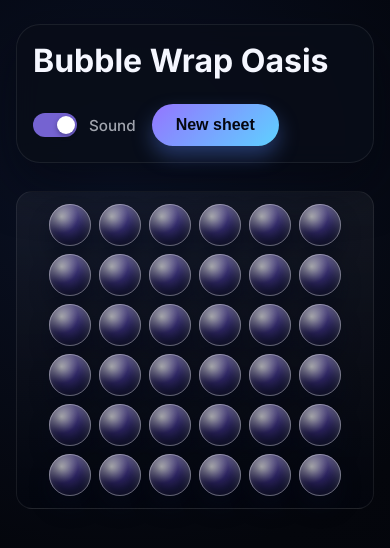
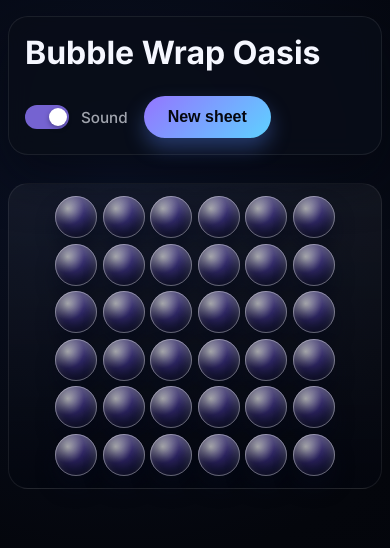
Before and after one commit to cliffhales/bubble_wrap, a plain HTML site: page index.html in a window 390 px wide. Drawn offline with Linux system fonts and the light colour scheme.

Commit message:
Fix drag-to-toggle and improve mobile layout

```diff
--- a/script.js
+++ b/script.js
@@ -57,8 +57,7 @@ window.addEventListener('resize', debounce(() => createSheet(), 200));
 primeAudioOnFirstInteraction();
 
 sheetEl.addEventListener('pointerdown', handlePointerDown);
-sheetEl.addEventListener('pointerover', handlePointerDrag);
-sheetEl.addEventListener('pointerenter', handlePointerDrag);
+window.addEventListener('pointermove', handlePointerDrag);
 window.addEventListener('pointerup', endGesture);
 window.addEventListener('pointercancel', endGesture);
 
@@ -88,6 +87,7 @@ function handlePointerDown(event) {
 
   gestureActive = true;
   gestureShouldPop = !bubble.classList.contains('popped');
+  // Prevent default to avoid scrolling on touch devices while dragging on bubbles
   event.preventDefault();
   applyBubbleState(bubble, gestureShouldPop);
 }
@@ -97,8 +97,17 @@ function handlePointerDrag(event) {
     return;
   }
 
-  const bubble = event.target.closest('.bubble');
+  // Use elementFromPoint to find the element under the cursor/finger
+  const target = document.elementFromPoint(event.clientX, event.clientY);
+  if (!target) return;
+
+  const bubble = target.closest('.bubble');
   if (!bubble) {
+    return;
+  }
+
+  // Ensure we are still interacting with the same sheet
+  if (!sheetEl.contains(bubble)) {
     return;
   }
 
--- a/styles.css
+++ b/styles.css
@@ -26,7 +26,7 @@ body {
 .wrapper {
   width: min(1200px, 100%);
   margin: 0 auto;
-  padding: 1.5rem clamp(1rem, 3vw, 2.5rem) 3rem;
+  padding: 1.5rem clamp(0.5rem, 3vw, 2.5rem) 3rem;
   display: flex;
   flex-direction: column;
   gap: 1.75rem;
@@ -181,8 +181,18 @@ body {
 }
 
 @media (max-width: 640px) {
+  .wrapper {
+    padding: 1rem 0.5rem;
+  }
+
+  .panel {
+    padding: 1rem;
+    border-radius: 20px;
+  }
+
   .sheet {
-    gap: 0.5rem;
-    border-radius: 16px;
+    gap: 0.35rem;
+    padding: 0.75rem;
+    border-radius: 20px;
   }
 }
```
